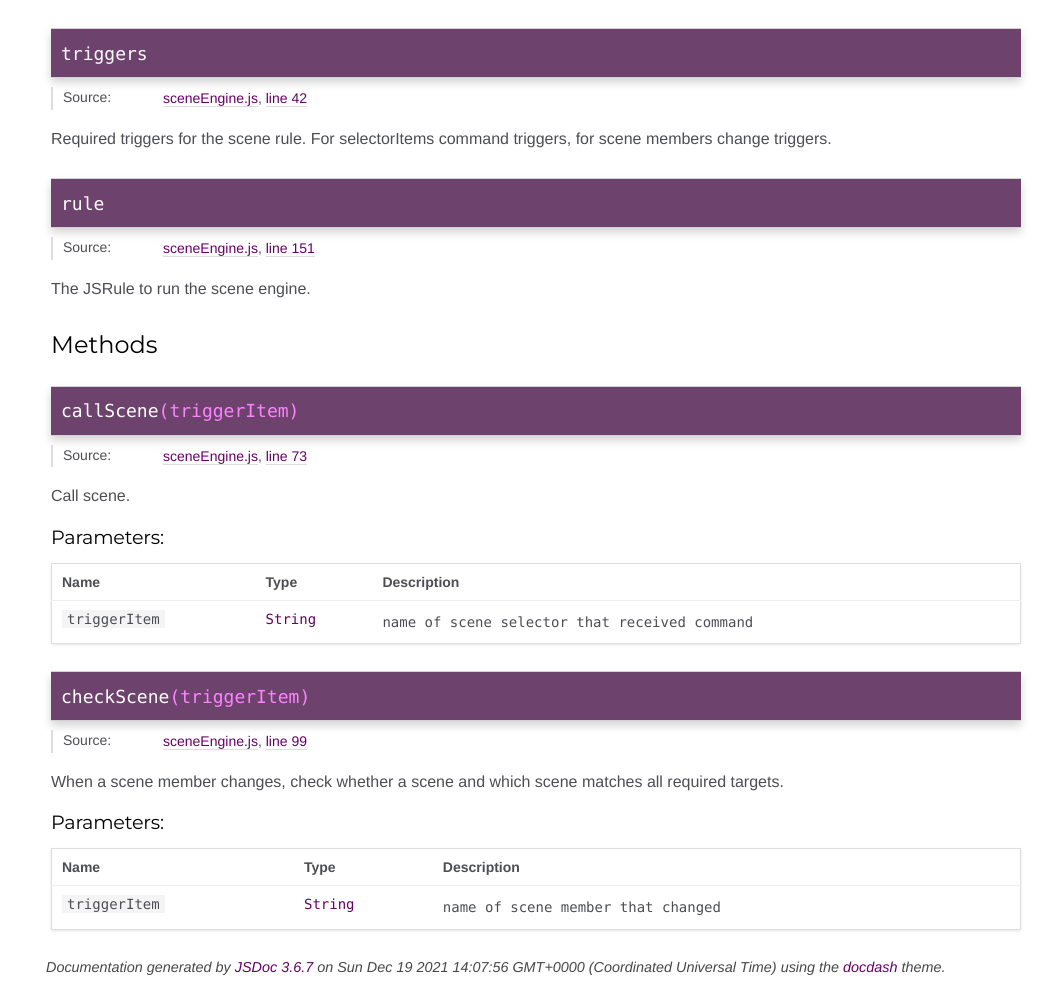
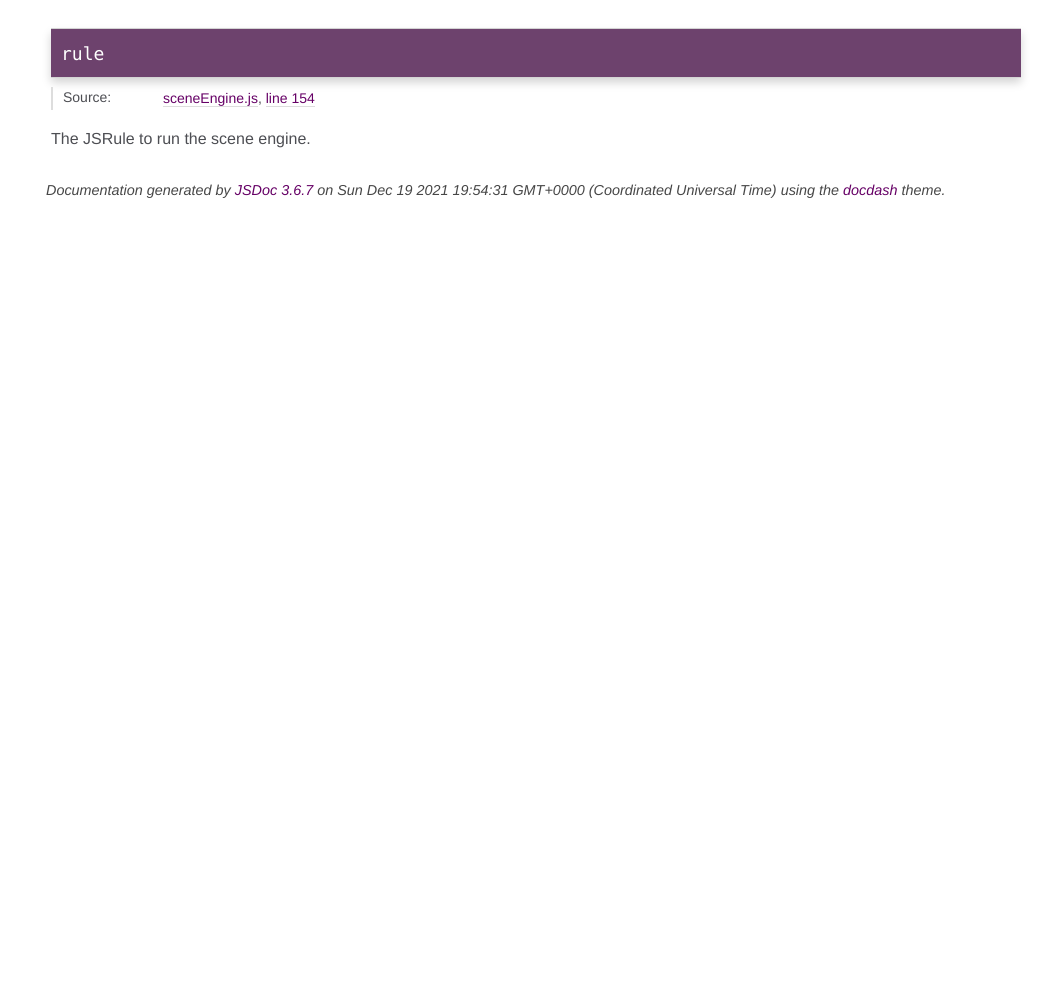
Before and after one commit to florian-h05/openhab-js-tools, a plain HTML site: page sceneEngine.SceneEngine.html in a window 1280 px wide. Shown: the part 317-1307 px from the top of the page, without its empty margins (239-1280 px from the left). After the commit the page ends 800 px from the top, so only its background shows below. Drawn offline with Linux system fonts and the light colour scheme.

Commit message:
deploy: fb4f209bbfac4461ea1e6bbd1b984160934ab22e

```diff
--- a/sceneEngine.SceneEngine.html
+++ b/sceneEngine.SceneEngine.html
@@ -29,7 +29,7 @@
 
     <input type="text" id="nav-search" placeholder="Search" />
 
-    <h2><a href="index.html">Home</a></h2><h3>Namespaces</h3><ul><li><a href="itemUtils.html">itemUtils</a><ul class='methods'><li data-type='method'><a href="itemUtils.html#.getGroup">getGroup</a></li></ul></li><li><a href="sceneEngine.html">sceneEngine</a><ul class='methods'><li data-type='method'><a href="sceneEngine.html#.getJSRule">getJSRule</a></li></ul></li></ul><h3>Classes</h3><ul><li><a href="itemUtils.GroupUtils.html">GroupUtils</a><ul class='methods'><li data-type='method'><a href="itemUtils.GroupUtils.html#membersCount">membersCount</a></li><li data-type='method'><a href="itemUtils.GroupUtils.html#descendentsCount">descendentsCount</a></li></ul></li><li><a href="sceneEngine.SceneEngine.html">SceneEngine</a><ul class='methods'><li data-type='method'><a href="sceneEngine.SceneEngine.html#callScene">callScene</a></li><li data-type='method'><a href="sceneEngine.SceneEngine.html#checkScene">checkScene</a></li></ul></li></ul>
+    <h2><a href="index.html">Home</a></h2><h3>Namespaces</h3><ul><li><a href="itemUtils.html">itemUtils</a><ul class='methods'><li data-type='method'><a href="itemUtils.html#.getGroup">getGroup</a></li></ul></li><li><a href="sceneEngine.html">sceneEngine</a><ul class='methods'><li data-type='method'><a href="sceneEngine.html#.getJSRule">getJSRule</a></li></ul></li></ul><h3>Classes</h3><ul><li><a href="itemUtils.GroupUtils.html">GroupUtils</a><ul class='methods'><li data-type='method'><a href="itemUtils.GroupUtils.html#membersCount">membersCount</a></li><li data-type='method'><a href="itemUtils.GroupUtils.html#descendentsCount">descendentsCount</a></li></ul></li><li><a href="sceneEngine.SceneEngine.html">SceneEngine</a></li></ul>
 </nav>
 
 <div id="main">
@@ -79,70 +79,6 @@ Provides a JSRule from package 'openhab'.</p></div>
 
 
 
-<h4 class="name" id="triggers"><span class="type-signature"></span>triggers<span class="type-signature"></span></h4>
-
-
-
-
-
-<dl class="details">
-
-
-    <dt class="tag-source">Source:</dt>
-    <dd class="tag-source"><ul class="dummy"><li>
-        <a href="sceneEngine.js.html">sceneEngine.js</a>, <a href="sceneEngine.js.html#line42">line 42</a>
-    </li></ul></dd>
-
-
-
-
-
-
-
-
-
-
-
-
-
-
-
-
-
-
-
-
-
-
-
-
-
-
-
-
-
-
-
-</dl>
-
-
-
-
-
-<div class="description usertext">
-    <p>Required triggers for the scene rule.
-For selectorItems command triggers, for scene members change triggers.</p>
-</div>
-
-
-
-
-
-
-
-
-
-
 <h4 class="name" id="rule"><span class="type-signature"></span>rule<span class="type-signature"></span></h4>
 
 
@@ -154,7 +90,7 @@ For selectorItems command triggers, for scene members change triggers.</p>
 
     <dt class="tag-source">Source:</dt>
     <dd class="tag-source"><ul class="dummy"><li>
-        <a href="sceneEngine.js.html">sceneEngine.js</a>, <a href="sceneEngine.js.html#line151">line 151</a>
+        <a href="sceneEngine.js.html">sceneEngine.js</a>, <a href="sceneEngine.js.html#line154">line 154</a>
     </li></ul></dd>
 
 
@@ -208,282 +144,6 @@ For selectorItems command triggers, for scene members change triggers.</p>
 
 
 
-        <h3 class="subsection-title">Methods</h3>
-
-
-
-
-
-
-    <h4 class="name" id="callScene"><span class="type-signature"></span>callScene<span class="signature">(triggerItem)</span><span class="type-signature"></span></h4>
-
-
-
-
-
-
-<dl class="details">
-
-
-    <dt class="tag-source">Source:</dt>
-    <dd class="tag-source"><ul class="dummy"><li>
-        <a href="sceneEngine.js.html">sceneEngine.js</a>, <a href="sceneEngine.js.html#line73">line 73</a>
-    </li></ul></dd>
-
-
-
-
-
-
-
-
-
-
-
-
-
-
-
-
-
-
-
-
-
-
-
-
-
-
-
-
-
-
-
-</dl>
-
-
-
-
-
-<div class="description usertext">
-    <p>Call scene.</p>
-</div>
-
-
-
-
-
-
-
-
-
-
-
-    <h5>Parameters:</h5>
-
-
-<table class="params">
-    <thead>
-    <tr>
-
-        <th>Name</th>
-
-
-        <th>Type</th>
-
-
-
-
-
-        <th class="last">Description</th>
-    </tr>
-    </thead>
-
-    <tbody>
-
-
-        <tr>
-
-                <td class="name"><code>triggerItem</code></td>
-
-
-            <td class="type">
-
-
-<span class="param-type">String</span>
-
-
-
-            </td>
-
-
-
-
-
-            <td class="description last"><p>name of scene selector that received command</p></td>
-        </tr>
-
-
-    </tbody>
-</table>
-
-
-
-
-
-
-
-
-
-
-
-
-
-
-
-
-
-
-
-
-
-
-
-
-    <h4 class="name" id="checkScene"><span class="type-signature"></span>checkScene<span class="signature">(triggerItem)</span><span class="type-signature"></span></h4>
-
-
-
-
-
-
-<dl class="details">
-
-
-    <dt class="tag-source">Source:</dt>
-    <dd class="tag-source"><ul class="dummy"><li>
-        <a href="sceneEngine.js.html">sceneEngine.js</a>, <a href="sceneEngine.js.html#line99">line 99</a>
-    </li></ul></dd>
-
-
-
-
-
-
-
-
-
-
-
-
-
-
-
-
-
-
-
-
-
-
-
-
-
-
-
-
-
-
-
-</dl>
-
-
-
-
-
-<div class="description usertext">
-    <p>When a scene member changes, check whether a scene and which scene matches all required targets.</p>
-</div>
-
-
-
-
-
-
-
-
-
-
-
-    <h5>Parameters:</h5>
-
-
-<table class="params">
-    <thead>
-    <tr>
-
-        <th>Name</th>
-
-
-        <th>Type</th>
-
-
-
-
-
-        <th class="last">Description</th>
-    </tr>
-    </thead>
-
-    <tbody>
-
-
-        <tr>
-
-                <td class="name"><code>triggerItem</code></td>
-
-
-            <td class="type">
-
-
-<span class="param-type">String</span>
-
-
-
-            </td>
-
-
-
-
-
-            <td class="description last"><p>name of scene member that changed</p></td>
-        </tr>
-
-
-    </tbody>
-</table>
-
-
-
-
-
-
-
-
-
-
-
-
-
-
-
-
-
-
-
-
-
 
 
 
@@ -502,7 +162,7 @@ For selectorItems command triggers, for scene members change triggers.</p>
 <br class="clear">
 
 <footer>
-    Documentation generated by <a href="https://github.com/jsdoc3/jsdoc">JSDoc 3.6.7</a> on Sun Dec 19 2021 14:07:56 GMT+0000 (Coordinated Universal Time) using the <a href="https://github.com/clenemt/docdash">docdash</a> theme.
+    Documentation generated by <a href="https://github.com/jsdoc3/jsdoc">JSDoc 3.6.7</a> on Sun Dec 19 2021 19:54:31 GMT+0000 (Coordinated Universal Time) using the <a href="https://github.com/clenemt/docdash">docdash</a> theme.
 </footer>
 
 <script>prettyPrint();</script>
```
Also changed, not shown: index.html (+2 -2 lines), itemUtils.GroupUtils.html (+2 -2 lines), itemUtils.html (+2 -2 lines), itemUtils_groups.js.html (+2 -2 lines), itemUtils_index.js.html (+2 -2 lines), sceneEngine.html (+5 -5 lines), sceneEngine.js.html (+6 -3 lines).
